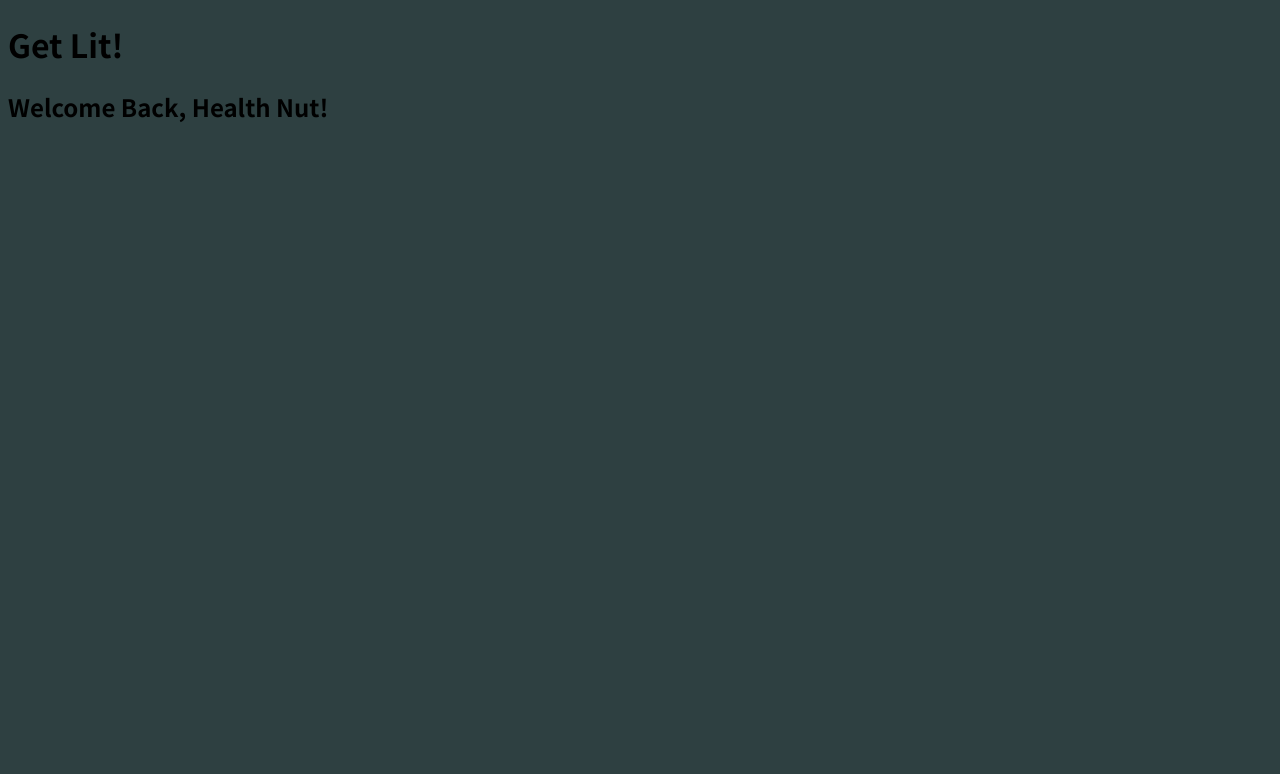
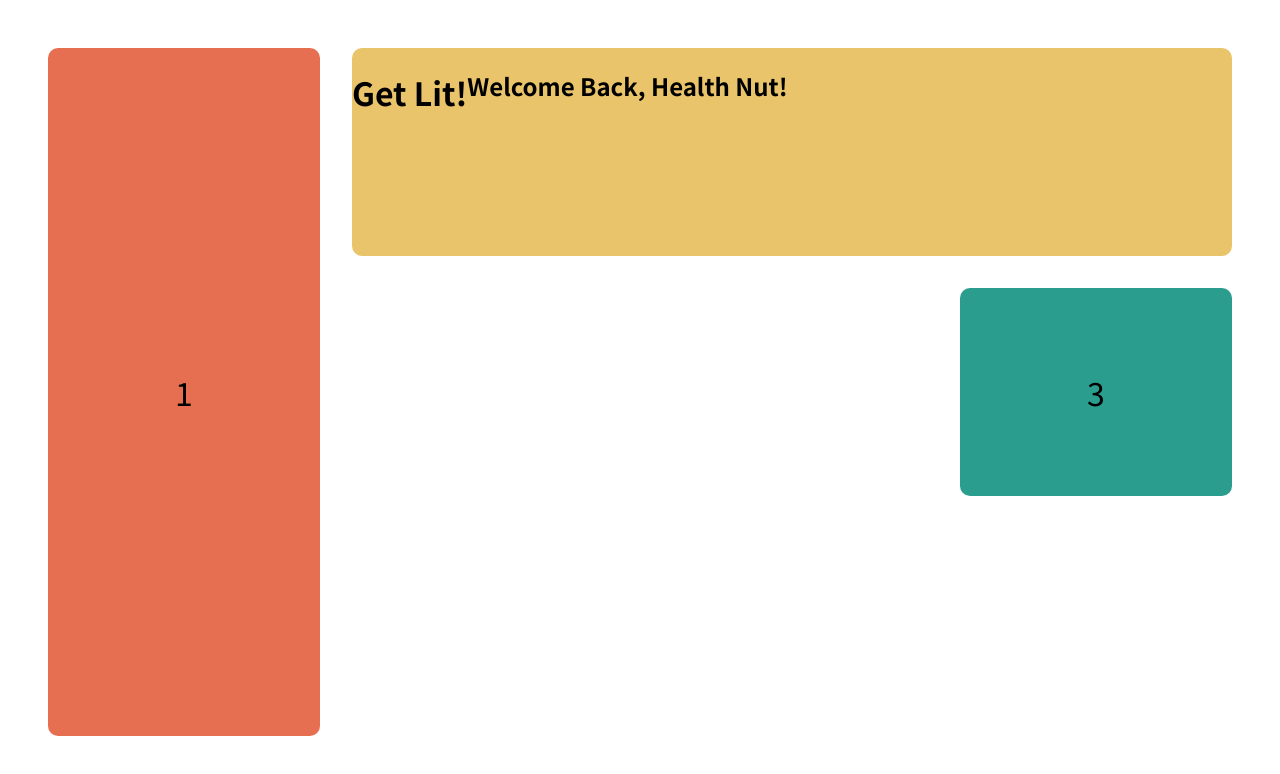
Before and after one commit to DrSLMac/fitlit-project, a website built with webpack: page dist/index.html in a window 1280 px wide. Built offline with nearby package versions, Linux system fonts and the light colour scheme.

Commit message:
added grid container

```diff
--- a/src/css/styles.css
+++ b/src/css/styles.css
@@ -1,9 +1,71 @@
 body, html {
   font-family: 'Noto Sans TC', sans-serif;
-  background-color: rgb(46, 64, 65);
+  /* background-color: rgb(46, 64, 65); */
   height: 100%;
+  margin: 0px;
+  padding: 0px;
+  text-align: center;
   }
 
+/* body {
+  display: grid;
+  flex-direction: column;
+}
+
 header {
+  display: flex;
+  align-items: center;
+  justify-content: space-between;
+  border: solid thin black;
+  border-radius: 16px;
+  background-color: rgb(250, 255, 255);
+  margin: 1rem;
+  padding: 2rem;
+} */
 
+#grid-container {
+  /* width: 100vw; */
+  height: 90%;
+  margin: 2rem;
+  display: grid;
+  grid-template-columns: repeat(4, 1fr);
+  grid-template-rows: repeat(3, 1fr);
 }
+
+.grid-item {
+  /* width: auto;
+  height: auto; */
+  display: flex;
+  border-radius: 10px;
+  margin: 1rem;
+}
+
+.grid-item span {
+  margin: auto;
+  font-size: 32px;
+}
+
+.grid-item:nth-of-type(1) {
+  background-color: #e76f51;
+  grid-column: 1 / 2;
+  grid-row: 1 / 4;
+}
+
+.grid-item:nth-of-type(2) {
+  background-color: #e9c46a;
+  grid-column: 2 / 5;
+  grid-row: 1 / 2;
+  /* transform: translate(-50px, 50px) */
+  /* position: relative; */
+  /* left: -50px;
+  bottom: -50px; */
+}
+
+.grid-item:nth-of-type(3) {
+  background-color: #2a9d8f;
+  grid-column: 4 / 5;
+  grid-row: 2 / 3;
+  /* z-index: 99; */
+  /* place-self: center; */
+  /* position: relative; */
+}
```
Also changed, not shown: dist/index.html.
